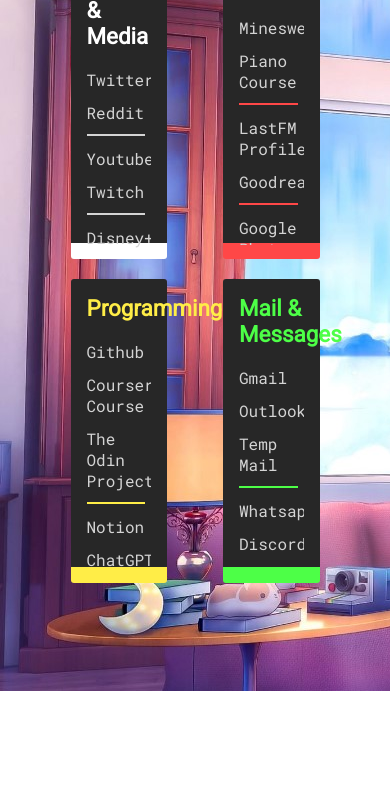
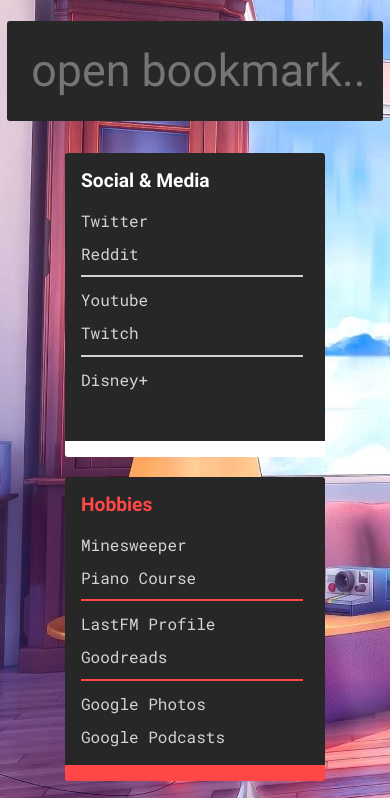
Before and after one commit to Uruwhy1/browser-homepage, a plain HTML site: page newtab.html in a window 390 px wide. Shown: the part 153-951 px from the top of the page. Before the commit the page ends 844 px from the top, so only its background shows below. Drawn offline with Linux system fonts and the light colour scheme.

Commit message:
modify file organization

```diff
--- a/newtab.html
+++ b/newtab.html
@@ -3,15 +3,14 @@
   <head>
     <meta charset="UTF-8" />
     <meta name="viewport" content="width=device-width, initial-scale=1.0" />
-    <meta http-equiv="X-UA-Compatible" content="ie=edge" />
     <title>Homepage</title>
-    <link rel="stylesheet" href="styles.css" />
+    <link rel="stylesheet" href="./styles/fonts.css">
+    <link rel="stylesheet" href="./styles/styles.css" />
     <link href="./assets/favicon.png" rel="shortcut icon" type="image/x-icon" />
-    <script src="bookmarks.js" defer></script>
-    <script src="search.js" defer></script>
-
+    <script src="./scripts/bookmarks.js" defer></script>
+    <script src="./scripts/search.js" defer></script>
+    <script src="./scripts/time.js"></script>
   </head>
-
   <body>
     <div class="container">
       <div id="clock"></div>
@@ -22,43 +21,5 @@
       </div>
       <div id="bookmark-container"></div>
     </div>
-
-    <script defer>
-      const searchUrl = "https://google.com/search?q=";
-      // Search on enter key event
-      function search(e) {
-        if (e.keyCode == 13) {
-          var val = document.getElementById("search-field").value;
-          window.open(searchUrl + val);
-        }
-      }
-
-      // Get current time and format
-      function getTime() {
-        let date = new Date(),
-          min = date.getMinutes(),
-          sec = date.getSeconds(),
-          hour = date.getHours();
-
-        return (
-          "" +
-          (hour < 10 ? "0" + hour : hour) +
-          ":" +
-          (min < 10 ? "0" + min : min) +
-          ":" +
-          (sec < 10 ? "0" + sec : sec)
-        );
-      }
-
-      window.onload = () => {
-        setupBookmarks();
-        // Set up the clock
-        document.getElementById("clock").innerHTML = getTime();
-        // Set clock interval to tick clock
-        setInterval(() => {
-          document.getElementById("clock").innerHTML = getTime();
-        }, 100);
-      };
-    </script>
   </body>
 </html>
--- a/bookmarks.js
+++ b/scripts/bookmarks.js
@@ -85,7 +85,7 @@
       {
         name: "Google Podcasts",
         url: "https://podcasts.google.com/",
-        keywords: ["podcast"],
+        keywords: ["podcast", "rome", "stoic"],
       },
     ],
     color: "#ff4747",
@@ -94,11 +94,6 @@
     title: "Programming",
     links: [
       { name: "Github", url: "https://github.com", keywords: ["git"] },
-      {
-        name: "Coursera Course",
-        url: "https://www.coursera.org/learn/algorithms-divide-conquer/home/week/2",
-        keywords: ["course"],
-      },
       {
         name: "The Odin Project",
         url: "https://www.theodinproject.com",
--- /dev/null
+++ b/scripts/time.js
@@ -0,0 +1,26 @@
+// Get current time and format
+function getTime() {
+  let date = new Date(),
+    min = date.getMinutes(),
+    sec = date.getSeconds(),
+    hour = date.getHours();
+
+  return (
+    "" +
+    (hour < 10 ? "0" + hour : hour) +
+    ":" +
+    (min < 10 ? "0" + min : min) +
+    ":" +
+    (sec < 10 ? "0" + sec : sec)
+  );
+}
+
+window.onload = () => {
+  setupBookmarks();
+  // Set up the clock
+  document.getElementById("clock").innerHTML = getTime();
+  // Set clock interval to tick clock
+  setInterval(() => {
+    document.getElementById("clock").innerHTML = getTime();
+  }, 100);
+};
--- /dev/null
+++ b/styles/fonts.css
@@ -0,0 +1,44 @@
+/* roboto-mono-regular - latin */
+@font-face {
+  font-display: swap; /* Check https://developer.mozilla.org/en-US/docs/Web/CSS/@font-face/font-display for other options. */
+  font-family: 'Roboto Mono';
+  font-style: normal;
+  font-weight: 400;
+  src: url('../fonts/roboto-mono-v23-latin-regular.woff2') format('woff2'); /* Chrome 36+, Opera 23+, Firefox 39+, Safari 12+, iOS 10+ */
+}
+
+/* roboto-mono-500 - latin */
+@font-face {
+  font-display: swap; /* Check https://developer.mozilla.org/en-US/docs/Web/CSS/@font-face/font-display for other options. */
+  font-family: 'Roboto Mono';
+  font-style: normal;
+  font-weight: 500;
+  src: url('../fonts/roboto-mono-v23-latin-500.woff2') format('woff2'); /* Chrome 36+, Opera 23+, Firefox 39+, Safari 12+, iOS 10+ */
+}
+
+/* roboto-regular - latin */
+@font-face {
+  font-display: swap; /* Check https://developer.mozilla.org/en-US/docs/Web/CSS/@font-face/font-display for other options. */
+  font-family: 'Roboto';
+  font-style: normal;
+  font-weight: 400;
+  src: url('../fonts/roboto-v30-latin-regular.woff2') format('woff2'); /* Chrome 36+, Opera 23+, Firefox 39+, Safari 12+, iOS 10+ */
+}
+
+/* roboto-500 - latin */
+@font-face {
+  font-display: swap; /* Check https://developer.mozilla.org/en-US/docs/Web/CSS/@font-face/font-display for other options. */
+  font-family: 'Roboto';
+  font-style: normal;
+  font-weight: 500;
+  src: url('../fonts/roboto-v30-latin-500.woff2') format('woff2'); /* Chrome 36+, Opera 23+, Firefox 39+, Safari 12+, iOS 10+ */
+}
+
+/* roboto-700 - latin */
+@font-face {
+  font-display: swap; /* Check https://developer.mozilla.org/en-US/docs/Web/CSS/@font-face/font-display for other options. */
+  font-family: 'Roboto';
+  font-style: normal;
+  font-weight: 700;
+  src: url('../fonts/roboto-v30-latin-700.woff2') format('woff2'); /* Chrome 36+, Opera 23+, Firefox 39+, Safari 12+, iOS 10+ */
+}
--- a/styles.css
+++ b/styles/styles.css
@@ -1,26 +1,25 @@
-@import url("https://fonts.googleapis.com/css?family=Roboto+Mono");
-@import url("https://fonts.googleapis.com/css?family=Roboto");
-
+/* Root Variables */
 :root {
-  --bg-image: url("./assets/day-background.jpg");
+  --bg-image: url("../assets/day-background.jpg");
   --fg: #ffffff;
   --secondaryFg: #d4d4d4;
   --containerBg: #272727;
   --accent-container: #ffffff;
   --scrollbarColor: #3f3f3f;
-  --fontFamily: "Roboto Mono", monospace;
+  --green: rgb(115, 238, 131);
+  --hover-color: rgb(25, 228, 255);
 
-  --green: rgb(115, 238, 131);
-
-  --hover-color: rgb(25, 228, 255);
+  --normal-font: "Roboto";
+  --mono-font: "Roboto Mono";
 }
 
 @media (prefers-color-scheme: dark) {
   :root {
-    --bg-image: url("./assets/night-background.jpg");
+    --bg-image: url("../assets/night-background.jpg");
   }
 }
 
+/* Animations */
 @keyframes wrong {
   0% {
     color: inherit;
@@ -48,11 +47,13 @@
   }
 }
 
+/* General Styles */
 body {
   background: var(--bg-image);
-  margin: 0px;
+  margin: 0;
 }
 
+/* Container */
 .container {
   width: 100%;
   height: 100vh;
@@ -62,47 +63,46 @@
   flex-direction: column;
 }
 
+/* Clock */
 #clock {
-  font-family: sans-serif;
+  font-family: var(--mono-font);
   font-size: 4.5rem;
-  font-weight: 600;
-  font-family: var(--fontFamily);
+  font-weight: 500;
   color: var(--fg);
   margin-bottom: 0.25em;
-
   background-color: var(--containerBg);
   border-radius: 3px;
   padding: 0.2em;
 }
 
+/* Message Container */
 .message-container {
   width: 30%;
+  min-width: 350px;
   background-color: var(--containerBg);
   padding: 1em;
   border-radius: 3px;
-  font-family: var(--fontFamily);
+  font-family: var(--mono-font);
   color: var(--fg);
   font-size: 1.4rem;
   font-weight: 600;
   text-align: center;
 }
+
 #searchInput {
   width: 100%;
   height: 100%;
-
   font-size: 2em;
-  font-family: "Roboto";
-  font-weight: inherit;
-  color: inherit;
-
+  font-family: var(--normal-font);
   background-color: transparent;
   text-align: center;
-
   border: none;
   nav-index: 12;
+
+  color: inherit;
 }
+
 #searchInput:focus {
-  border: none;
   outline: none;
 }
 
@@ -110,67 +110,38 @@
   display: inline-block;
 }
 
+/* Bookmark Container */
 #bookmark-container {
   display: flex;
   flex-direction: row;
   justify-content: center;
   width: 95%;
-  margin: 1em 0em;
+  margin: 1em 0;
 }
 
-@media only screen and (max-width: 1300px) {
-  body {
-    height: 100%;
-    display: grid;
-    place-content: center;
-  }
-  #clock {
-    margin-top: 1em;
-  }
-  .container > #bookmark-container {
-    width: 70%;
-    height: 95%;
-    flex-wrap: wrap;
-    gap: 20px 40px;
-    margin: 0;
-
-    align-content: center;
-  }
-  #bookmark-container > .bookmark-set {
-    width: calc(50% - 40px);
-    max-width: 50%;
-  }
-  .message-container,
-  #clock {
-    display: none;
-  }
-}
-
+/* Bookmark Set */
 .bookmark-set {
   padding: 1em;
-  background-color: var(--containerBg);
   background: linear-gradient(
     var(--containerBg) 18em,
     var(--accent-container) 18.01em
   );
   border-radius: 3px;
-  font-family: var(--fontFamily);
+  font-family: var(--mono-font);
   font-size: 1rem;
   width: 25%;
   height: 19em;
   max-width: 260px;
-  margin: 0em 0.5em;
-  padding-bottom: 0;
+  margin: 0 0.5em;
   box-sizing: border-box;
 }
 
+/* Bookmark Inner Container */
 .bookmark-inner-container {
   overflow-y: scroll;
   height: 15em;
-  vertical-align: top;
   padding-right: 6px;
   box-sizing: border-box;
-
   scrollbar-width: thin;
   scrollbar-color: var(--scrollbarColor) #ffffff00;
 }
@@ -178,29 +149,101 @@
 .bookmark-inner-container::-webkit-scrollbar {
   width: 6px;
 }
+
 .bookmark-inner-container::-webkit-scrollbar-track {
   background: #ffffff00;
 }
+
 .bookmark-inner-container::-webkit-scrollbar-thumb {
   background-color: var(--scrollbarColor);
   border-radius: 6px;
   border: 3px solid #ffffff00;
 }
 
+/* Bookmark Title */
 .bookmark-title {
   font-size: 1.4rem;
   font-weight: 600;
   color: var(--fg);
-  margin: 0em 0em 0.35em 0em;
-
+  margin: 0 0 0.35em;
   font-family: Roboto;
 }
+
+/* Bookmark Link */
 .bookmark {
   text-decoration: none;
   color: var(--secondaryFg);
   display: block;
-  margin: 0.75em 0em;
+  margin: 0.75em 0;
 }
+
 .bookmark:hover {
   color: var(--hover-color);
 }
+
+/* Responsive Styles */
+@media only screen and (max-width: 1300px) {
+  body {
+    height: 100%;
+    display: grid;
+    place-content: center;
+  }
+
+  #clock {
+    display: none;
+  }
+
+  .message-container {
+    margin-top: 3.5em;
+  }
+
+  #bookmark-container {
+    width: 70%;
+    height: 95%;
+    flex-wrap: wrap;
+    gap: 20px 40px;
+    margin: 0;
+    align-content: center;
+  }
+
+  #bookmark-container > .bookmark-set {
+    width: calc(50% - 40px);
+  }
+}
+
+@media only screen and (max-width: 800px) {
+  #bookmark-container {
+    width: 90%;
+  }
+}
+
+@media only screen and (max-width: 600px) {
+  .bookmark-title {
+    font-size: 1.2rem;
+  }
+}
+
+@media only screen and (max-width: 530px) {
+  .container {
+    height: 100%;
+  }
+
+  #bookmark-container {
+    flex-direction: column;
+    margin: 2rem 0 1rem;
+  }
+
+  #bookmark-container > .bookmark-set {
+    width: 100%;
+  }
+
+  #clock {
+    display: flex;
+    margin-top: 1rem;
+  }
+
+  .message-container {
+    margin-top: 1rem;
+    min-width: 85%;
+  }
+}
```
Also changed, not shown: fonts/roboto-mono-v23-latin-500.woff2 (added), fonts/roboto-mono-v23-latin-regular.woff2 (added), fonts/roboto-v30-latin-500.woff2 (added), fonts/roboto-v30-latin-700.woff2 (added), fonts/roboto-v30-latin-regular.woff2 (added), scripts/search.js (renamed from search.js).
